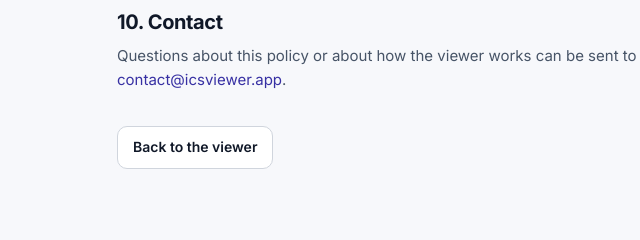
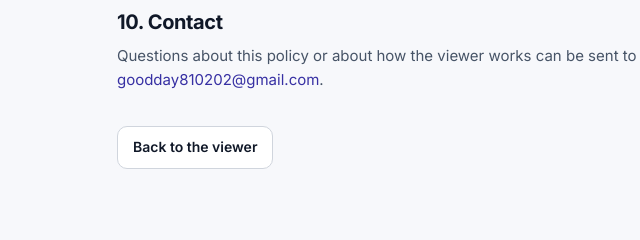
Before and after one commit to MarCJ81/ics-viewer-online, a plain HTML site: page privacy.html in a window 1280 px wide. Shown: the part 1545-1785 px from the top of the page, 137-777 px from the left. Drawn offline with Linux system fonts and the light colour scheme.

Commit message:
Set privacy contact email to goodday810202@gmail.com

```diff
--- a/privacy.html
+++ b/privacy.html
@@ -90,9 +90,8 @@
       will be updated and the date at the top will change.</p>
 
     <h2 style="font-size: 1.25rem; margin: 26px 0 10px">10. Contact</h2>
-    <!-- Replace this address with the site's own contact mailbox before publishing. -->
     <p>Questions about this policy or about how the viewer works can be sent to
-      <a href="mailto:contact@icsviewer.app">contact@icsviewer.app</a>.</p>
+      <a href="mailto:goodday810202@gmail.com">goodday810202@gmail.com</a>.</p>
   </div>
 
   <p style="margin-top: 34px"><a class="btn btn-outline" href="index.html">Back to the viewer</a></p>
```
Also changed, not shown: 1 other file.
